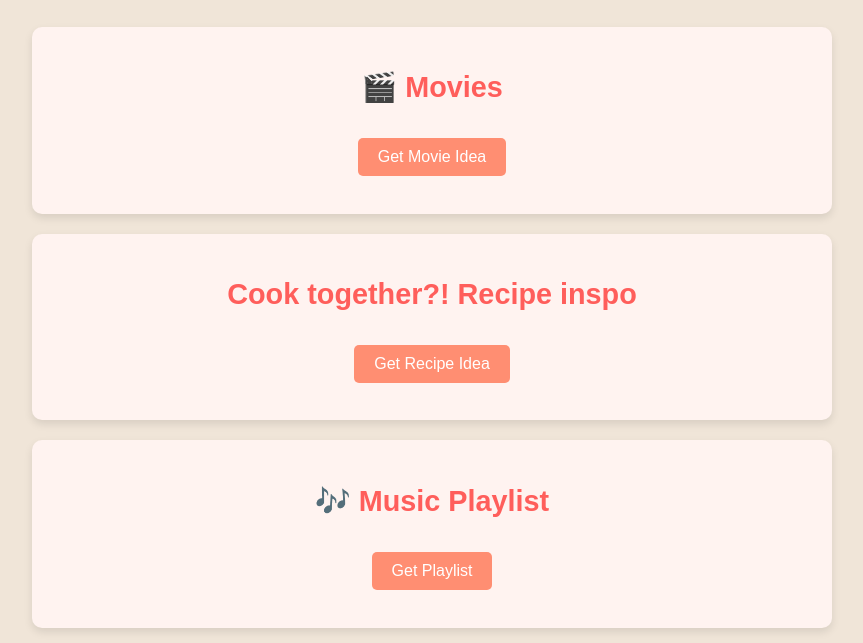
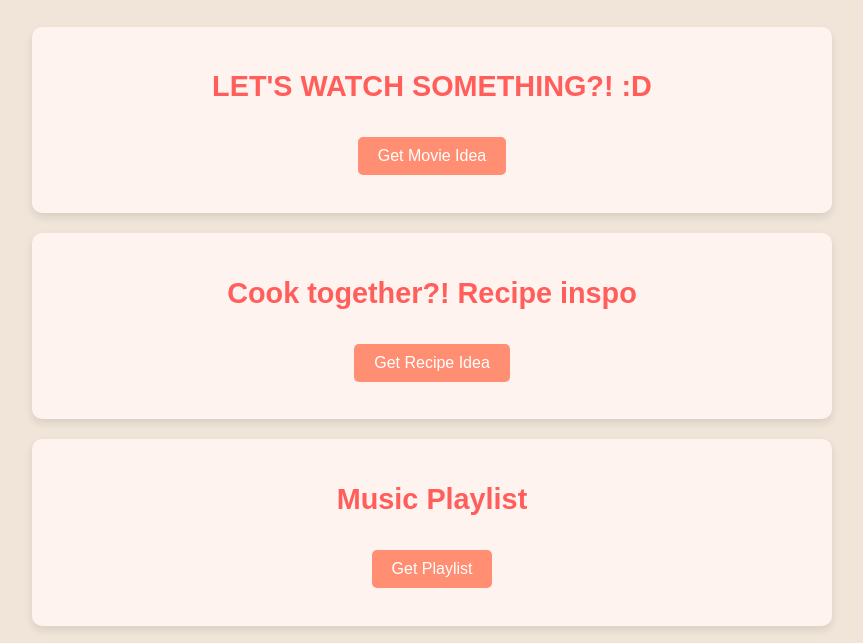
Before and after one commit to ElfCloroxx/Hangout, a plain HTML site: page index.html in a window 1280 px wide. Shown: the part 134-777 px from the top of the page, without its empty margins (208-1071 px from the left). Drawn offline with Linux system fonts and the light colour scheme.

Commit message:
Update index.html

```diff
--- a/index.html
+++ b/index.html
@@ -18,7 +18,7 @@
     <!-- Categories -->
     <div class="date-options">
       <section class="category" id="movies">
-        <h2>🎬 Movies</h2>
+        <h2>LET'S WATCH SOMETHING?! :D </h2>
         <button id="movie-btn">Get Movie Idea</button>
         <p id="movie-suggestion"></p>
       </section>
@@ -30,7 +30,7 @@
       </section>
 
       <section class="category" id="music">
-        <h2>🎶 Music Playlist</h2>
+        <h2> Music Playlist</h2>
         <button id="music-btn">Get Playlist</button>
         <p id="music-suggestion"></p>
       </section>
```
